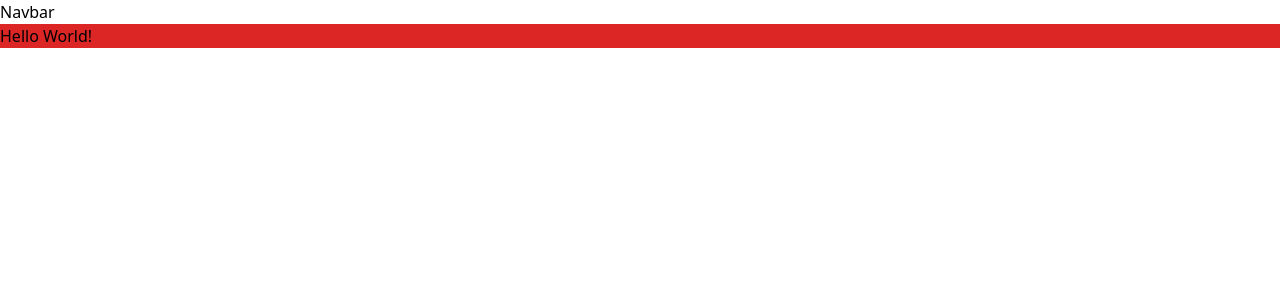
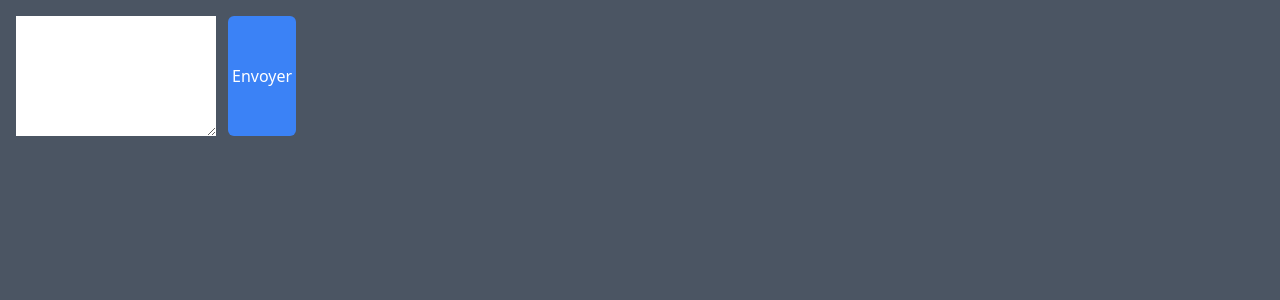
Before and after one commit to PaulBagot/chat-app, a Vue app: page / in a window 1280 px wide. Shown: the top 300 px of the page. Built offline with nearby package versions, Linux system fonts and the light colour scheme.

Commit message:
feat: add messages

```diff
--- a/src/App.vue
+++ b/src/App.vue
@@ -2,8 +2,9 @@
 </script>
 
 <template>
-  <div>Navbar</div>
-  <router-view></router-view>
+  <div class="bg-gray-600 h-full text-white">
+    <router-view></router-view>
+  </div>
 </template>
 
 <style scoped></style>
--- a/src/views/ChatView.vue
+++ b/src/views/ChatView.vue
@@ -1,3 +1,34 @@
+<script setup>
+
+import {ref} from 'vue';
+
+const messageContent = ref(' ');
+
+const messages = ref([]);
+
+const addMessage = () => {
+    messages.value.push(messageContent.value);
+    messageContent.value = '';
+}
+
+</script>
+
 <template>
-    <div class="bg-red-600">Hello World!</div>
+    <div>
+        <div>
+            <div v-for="(message, index) in messages" :key="index">
+                {{ message }}
+            </div>
+        </div>
+        <div class="flex p-4">
+            <textarea
+                v-model="messageContent"
+                name="message"
+                id="message"
+                rows="5"
+                class="text-black">
+            </textarea>
+            <button @click="addMessage" class="rounded-md bg-blue-500 p-1 ml-3">Envoyer</button>
+        </div>
+    </div>
 </template>
```
